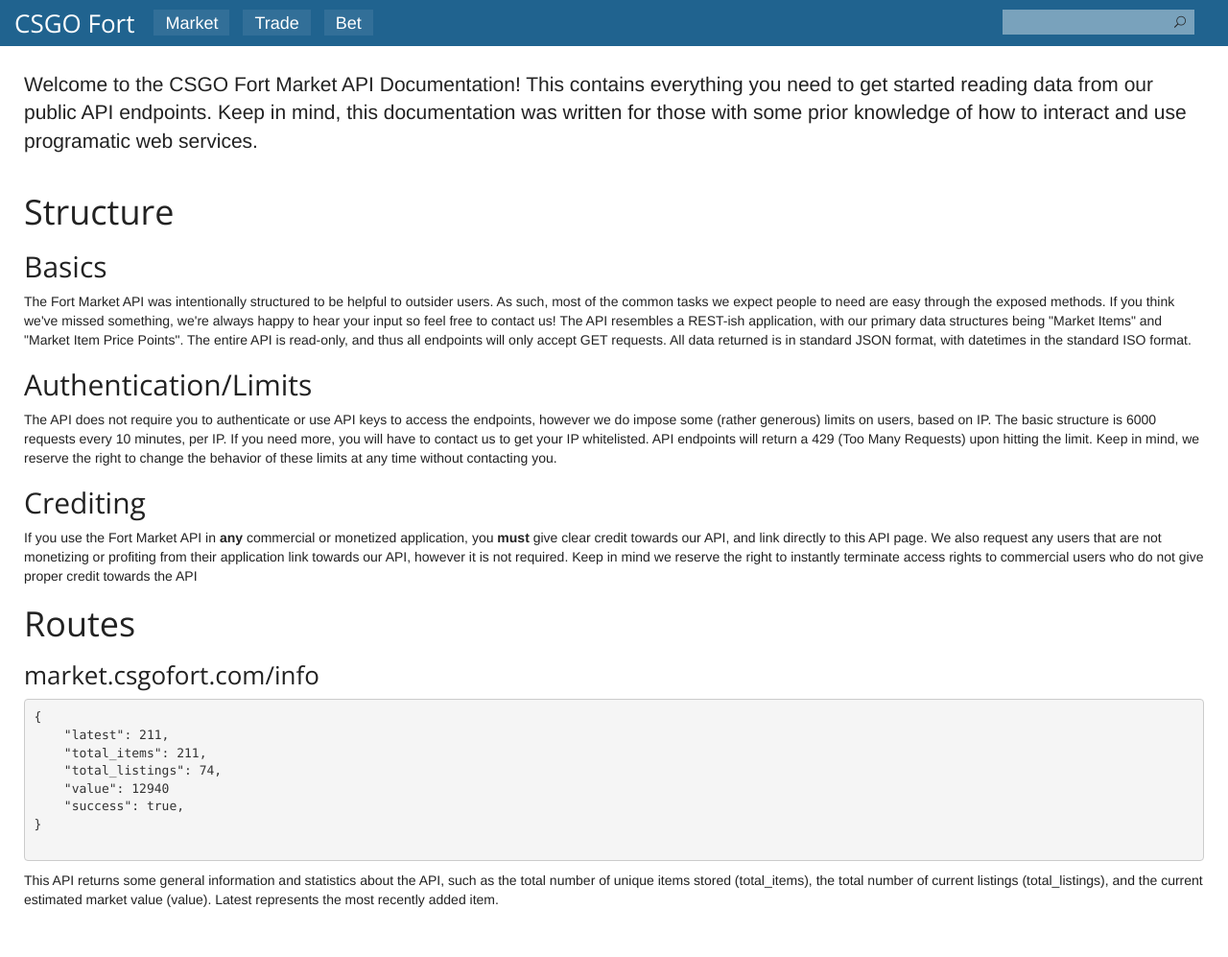
After one commit to b1naryth1ef/csgofort, a Python web app: template app/templates/market/api.html in a window 1280 px wide. The commit adds this page. Shown: the whole page at 96% size. Run offline with Jinja, Linux system fonts and the light colour scheme; the template is opened without the code that fills it, so the values that code supplies are empty; some libraries are stand-ins or nearby versions.

Commit message:
Various Changes - Do use CORS on local, doesn't effect performance seemingly - Fixed unicode issue with get_nickname/nickname caching - Added API documentation page on market - Fixed routing in market.js - Added flashed message displaying, fixed avatar, and logout - Fixed fade-in for market-index metrics - Fixed few authentication-related bugs

```diff
--- a/app/database.py
+++ b/app/database.py
@@ -39,7 +39,9 @@ class User(BModel):
         NB: might be worth asyncing this out to a job if the steamapi is
         down or slow!
         """
-        return red.get("nick:%s" % self.steamid) or self.cache_nickname(self.steamid)
+        if not hasattr(self, "nickname"):
+            self.nickname = (red.get("nick:%s" % self.steamid) or self.cache_nickname(self.steamid)).decode('utf-8')
+        return self.nickname
 
     @classmethod
     def cache_nickname(cls, steamid):
--- a/app/market/market.py
+++ b/app/market/market.py
@@ -11,6 +11,10 @@ market = Blueprint("market", __name__, subdomain="market")
 @market.route("/")
 def market_route_index():
     return render_template("market/index.html")
+
+@market.route("/api")
+def market_route_api():
+    return render_template("market/api.html")
 
 @market.route("/info")
 def market_route_info():
--- a/app/static/js/market.js
+++ b/app/static/js/market.js
@@ -1,4 +1,16 @@
-function run() {
+function run(route) {
+    if (route === "" || route === "/") {
+        run_market_index()
+    } else if (route === "/api") {
+        run_api_docs()
+    }
+}
+
+function run_api_docs() {
+
+}
+
+function run_market_index() {
     $.ajax("/graph/totalvalue", {
         success: function(data) {
             if (data.success) {
@@ -18,7 +30,7 @@ function run() {
             $("#stat-unique").text(data.total_items);
             $("#stat-listed").text(data.total_listings);
             $("#stat-value").text(data.value);
-            $("#stats").show();
+            $("#stats").fadeIn();
         }
     })
 }
--- a/app/templates/base.html
+++ b/app/templates/base.html
@@ -32,12 +32,12 @@
                     <div class="header_user_actions dropdown">
                         <div data-toggle="dropdown" class="dropdown-toggle user_dropdown">
                             <div class="user_avatar">
-                                <img src="{{ g.user.get_avatar() }}" alt="" title="Carrol Clark (carrol@example.com)" width="38" height="38">
+                                <img src="{{ g.user.get_avatar() }}" alt="" title="{{ g.user.get_nickname() }}" width="38" height="38">
                             </div>
                             <span class="caret"></span>
                         </div>
                         <ul class="dropdown-menu dropdown-menu-right">
-                            <li><a href="{{ build_url('auth', 'logout') }}">Log Out</a></li>
+                            <li><a href="{{ build_url('auth', 'logout') }}?realm={{ REALM }}">Log Out</a></li>
                         </ul>
                     </div>
                     {% endif %}
@@ -51,6 +51,16 @@
             <!-- main content -->
             <div id="main_wrapper">
                 <div class="container-fluid">
+                    {% with messages = get_flashed_messages(with_categories=true) %}
+                    {% if messages %}
+                        {% for category, message in messages %}
+                          <div class="alert alert-{{ category }}">
+                            <button class="close" data-dismiss="alert">×</button>
+                            {{ message|safe }}
+                          </div>
+                        {% endfor %}
+                    {% endif %}
+                    {% endwith %}
                     {% block content %}
                     {% endblock %}
                 </div>
@@ -88,7 +98,7 @@
                 // // switchery
                 // yukon_switchery.init();
 
-                run();
+                run("{{ request.path }}");
             })
         </script>
     </body>
--- /dev/null
+++ b/app/templates/market/api.html
@@ -0,0 +1,40 @@
+{% extends "base.html" %}
+{% block content %}
+<div class="row">
+    <div class="col-md-12">
+        <div class="col-wrapper">
+            <p class="lead">
+                Welcome to the CSGO Fort Market API Documentation! This contains everything you need to get started reading data from our public API endpoints. Keep in mind, this documentation was written for those with some prior knowledge of how to interact and use programatic web services.
+            </p>
+        </div>
+    </div>
+    <div class="col-md-12">
+        <h1>Structure</h1>
+        <h2>Basics</h2>
+        <p>The Fort Market API was intentionally structured to be helpful to outsider users. As such, most of the common tasks we expect people to need are easy through the exposed methods. If you think we've missed something, we're always happy to hear your input so feel free to contact us! The API resembles a REST-ish application, with our primary data structures being "Market Items" and "Market Item Price Points". The entire API is read-only, and thus all endpoints will only accept GET requests. All data returned is in standard JSON format, with datetimes in the standard ISO format.</p>
+        <h2>Authentication/Limits</h2>
+        <p>The API does not require you to authenticate or use API keys to access the endpoints, however we do impose some (rather generous) limits on users, based on IP. The basic structure is 6000 requests every 10 minutes, per IP. If you need more, you will have to contact us to get your IP whitelisted. API endpoints will return a 429 (Too Many Requests) upon hitting the limit. Keep in mind, we reserve the right to change the behavior of these limits at any time without contacting you.</p>
+        <h2>Crediting</h2>
+        <p>If you use the Fort Market API in <b>any</b> commercial or monetized application, you <b>must</b> give clear credit towards our API, and link directly to this API page. We also request any users that are not monetizing or profiting from their application link towards our API, however it is not required. Keep in mind we reserve the right to instantly terminate access rights to commercial users who do not give proper credit towards the API</p>
+
+        <h1>Routes</h1>
+        <h3>market.csgofort.com/info</h3>
+        <p>
+            <pre>
+{
+    "latest": 211,
+    "total_items": 211,
+    "total_listings": 74,
+    "value": 12940
+    "success": true,
+}
+            </pre>
+            This API returns some general information and statistics about the API, such as the total number of unique items stored (total_items), the total number of current listings (total_listings), and the current estimated market value (value). Latest represents the most recently added item.
+        <p>
+    </div>
+</div>
+{% endblock %}
+
+{% block scripts %}
+    <script src="http://{{ DOMAIN }}/static/js/market.js"></script>
+{% endblock %}
--- a/app/templates/market/index.html
+++ b/app/templates/market/index.html
@@ -1,10 +1,11 @@
 {% extends "base.html" %}
 {% block content %}
 <div class="row">
-    <div class="col-lg-4 col-sm-6" id="stats" style="display:none">
+    <div id="stats" style="display:none">
+        <div class="col-lg-4 col-sm-6">
             <div class="info_box_var_1 box_bg_a">
                 <div class="info_box_body">
-                <span class="info_box_icon icon_group"></span>
+                    <span class="info_box_icon el-icon-tags"></span>
                     <span id="stat-unique">0</span>
                 </div>
                 <div class="info_box_footer">
@@ -35,6 +36,7 @@
             </div>
         </div>
     </div>
+</div>
 <div class="row">
     <div class="col-md-12">
         <div class="col-wrapper">
--- a/app/util/__init__.py
+++ b/app/util/__init__.py
@@ -1,4 +1,4 @@
-from flask import flash, redirect
+from flask import flash, redirect, request
 from app import csgofort
 
 def flashy(m, f="danger", u="/"):
@@ -14,4 +14,5 @@ def util_ctx_proc():
     return {
         "build_url": build_url,
         "DOMAIN": csgofort.config["SERVER_NAME"],
+        "REALM": request.blueprint
     }
```
Also changed, not shown: app/app.py (+2 -7 lines), app/views/auth.py (+8 -3 lines). Lines whose indentation alone changed are shown as unchanged.
